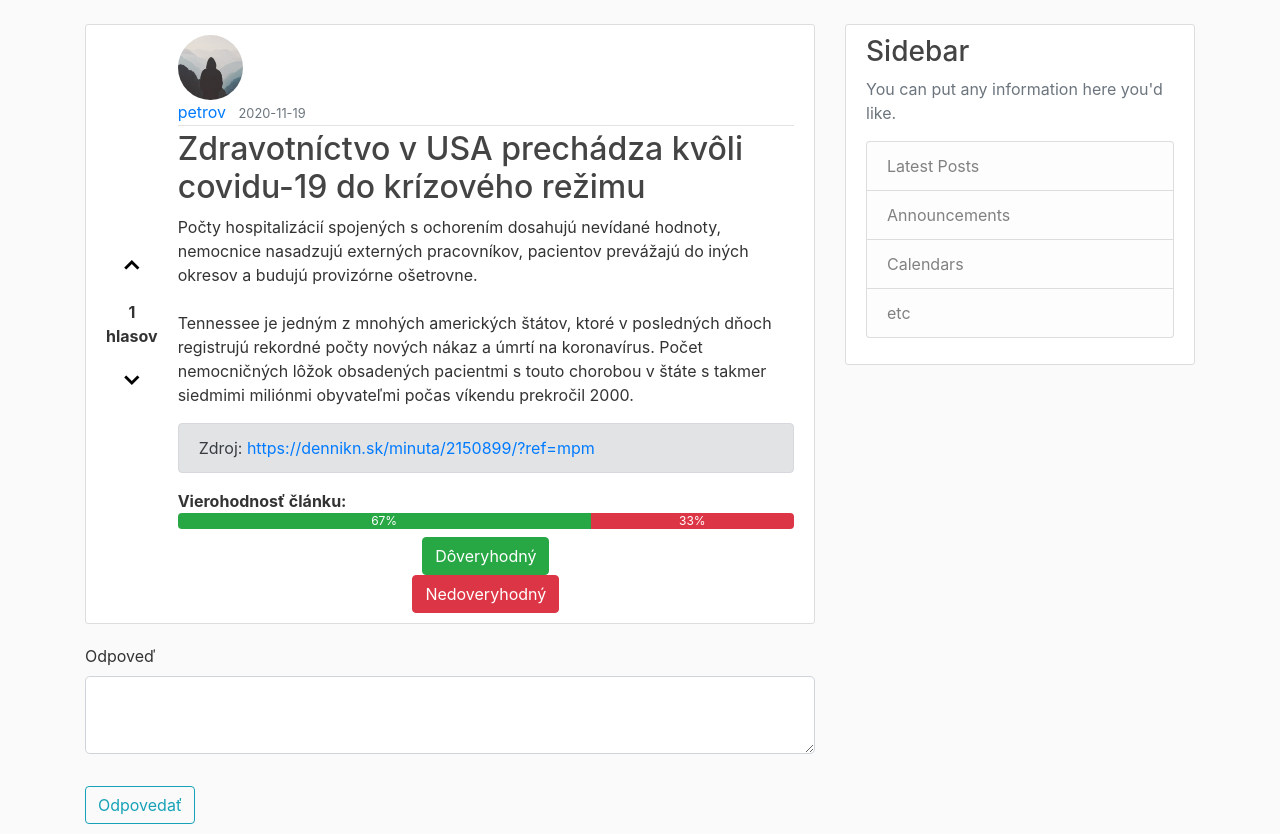
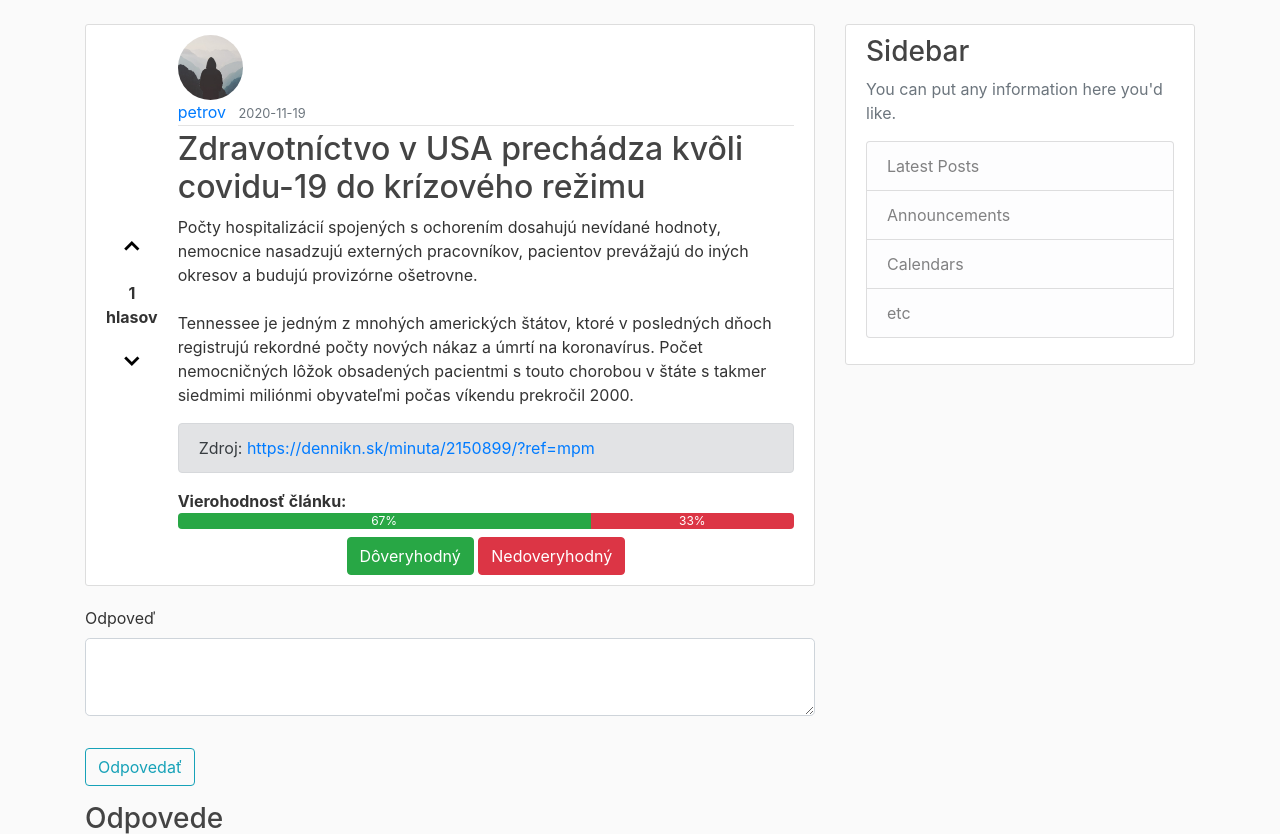
Before and after one commit to xpetrov/nove_media, a Flask app: page /post/1 in a window 1280 px wide. Shown: the part 56-890 px from the top of the page. Run offline with Flask 2, Linux system fonts and the light colour scheme; data comes from the database, SQL or seed files in the repository; some libraries are stand-ins or nearby versions.

Commit message:
Fixed buttons

```diff
--- a/application/static/main.css
+++ b/application/static/main.css
@@ -108,3 +108,7 @@
   margin: 0;
   display: inline;
 }
+
+.credibility-buttons form {
+  display: inline-block;
+}
--- a/application/templates/post.html
+++ b/application/templates/post.html
@@ -37,10 +37,12 @@
     </div>
     <strong>Vierohodnosť článku:</strong>
     <div class="progress mb-2">
-      <div class="progress-bar bg-success" role="progressbar" style="width: {{ true_percent }}%" aria-valuemax="100">{{ true_percent }}%</div>
-      <div class="progress-bar bg-danger" role="progressbar" style="width: {{ false_percent }}%" aria-valuemax="100">{{ false_percent }}%</div>
+      <div class="progress-bar bg-success" role="progressbar" style="width: {{ true_percent }}%" aria-valuemax="100">
+        {{ true_percent }}%</div>
+      <div class="progress-bar bg-danger" role="progressbar" style="width: {{ false_percent }}%" aria-valuemax="100">
+        {{ false_percent }}%</div>
     </div>
-    <div class="text-center">
+    <div class="text-center credibility-buttons">
       <form action="{{ url_for('posts.true_post', post_id=post.id) }}" method="post">
         <button class="btn btn-success">Dôveryhodný</button>
       </form>
```
